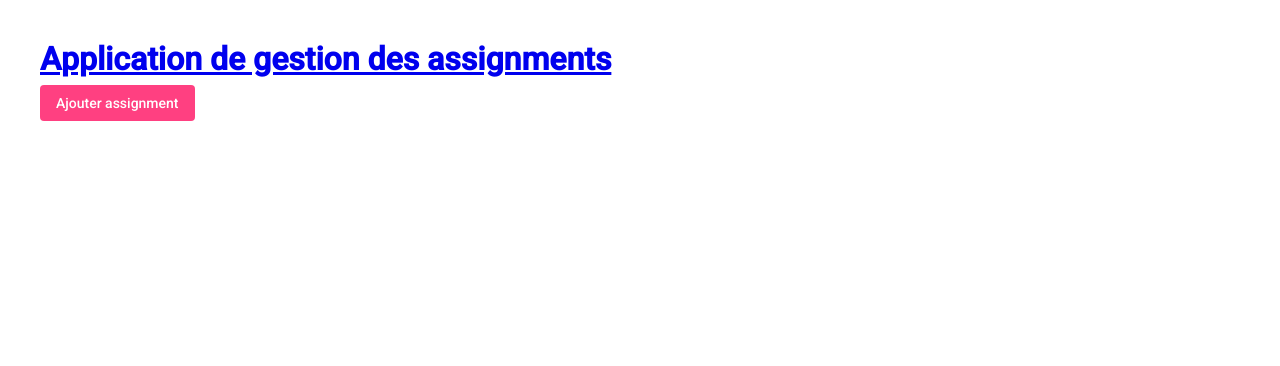
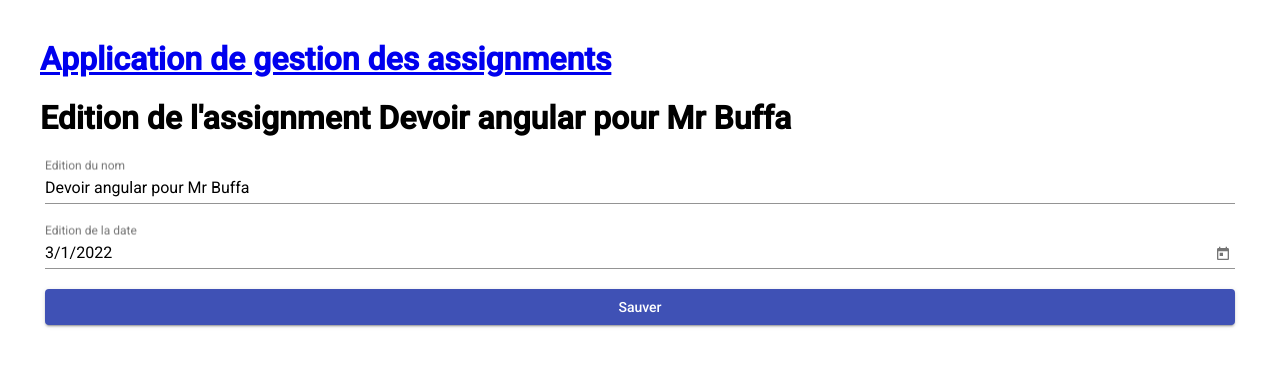
Before and after one commit to maximilien-yedo/assigmnt-app, an Angular app: page /assignment/1/edit in a window 1280 px wide. Before the commit this address led to /. Shown: the top 366 px of the page. Built offline with nearby package versions, Linux system fonts and the light colour scheme.

Commit message:
ajout de passage de queryparams et de fragment et ajout d'un bouton EDIT et d'un composant d'édition

```diff
--- a/src/app/app.component.html
+++ b/src/app/app.component.html
@@ -1,13 +1,6 @@
 <h1>
   <nav>
     <a routerLink="/home">Application de gestion des assignments</a>&nbsp;
-      <div class="ajouterBtn">
-    <a routerLink="/add">
-      <button mat-flat-button color="accent" >
-        Ajouter assignment
-      </button>
-    </a>
-  </div>
   </nav>
 </h1>
 <!--
--- a/src/app/assignments/add-assignment/add-assignment.component.ts
+++ b/src/app/assignments/add-assignment/add-assignment.component.ts
@@ -1,4 +1,5 @@
 import { Component, OnInit } from '@angular/core';
+import { Router } from '@angular/router';
 import { AssignmentsService } from 'src/app/shared/assignments.service';
 import { Assignment } from '../assignment.model';
 
@@ -12,7 +13,8 @@
  nomAssignment = "";
  dateDeRenduAssignment!:Date;
 
-  constructor(private assignmentsService:AssignmentsService) { }
+  constructor(private assignmentsService:AssignmentsService,
+              private router:Router) { }
 
   ngOnInit(): void {
   }
@@ -33,6 +35,8 @@
 
       // on doit naviguer vers l'URL qui affiche la liste ("" ou "/home")
       // on doit naviguer par programme
+      // on retourne à la page d'accueil
+      this.router.navigate(["/home"]);
     })
   }
 
--- a/src/app/assignments/assignment-detail/assignment-detail.component.html
+++ b/src/app/assignments/assignment-detail/assignment-detail.component.html
@@ -6,6 +6,9 @@
     <mat-checkbox *ngIf="!assignmentTransmis.rendu" (click)="onAssignmentRendu()">
       Rendu
     </mat-checkbox>
+
+    <button mat-raised-button color="primary" (click)="onClickEdit()">EDIT</button>
+
     <button mat-flat-button color="warn" (click)="onDeleteAssignment()">DELETE</button>
   </div>
 </mat-card>
--- a/src/app/assignments/assignment-detail/assignment-detail.component.ts
+++ b/src/app/assignments/assignment-detail/assignment-detail.component.ts
@@ -1,5 +1,5 @@
 import { Component, OnInit } from '@angular/core';
-import { ActivatedRoute } from '@angular/router';
+import { ActivatedRoute, Router } from '@angular/router';
 import { AssignmentsService } from 'src/app/shared/assignments.service';
 import { Assignment } from '../assignment.model';
 
@@ -12,7 +12,8 @@
   assignmentTransmis?: Assignment;
 
   constructor(private assignmentsService: AssignmentsService,
-              private route:ActivatedRoute) {}
+              private route:ActivatedRoute,
+              private router:Router) {}
 
   ngOnInit(): void {
     // le + force la conversion "string" vers "number"
@@ -38,6 +39,9 @@
 
           // pour cacher la vue de details une fois modifié
           this.assignmentTransmis = undefined;
+
+          // on retourne à la page d'accueil
+          this.router.navigate(["/home"]);
         });
     }
   }
@@ -51,7 +55,22 @@
 
           // pour cacher la vue de details une fois supprimé
           this.assignmentTransmis = undefined;
+
+          // on retourne à la page d'accueil
+          this.router.navigate(["/home"]);
         });
     }
   }
+
+  onClickEdit() {
+    this.router.navigate(['/assignment', this.assignmentTransmis?.id, 'edit'],
+    {
+      queryParams : {
+        nom:this.assignmentTransmis?.nom,
+        debug:true,
+        age:56
+      },
+      fragment:"edition"
+    });
+  }
 }
--- /dev/null
+++ b/src/app/edit-assignment/edit-assignment.component.css
@@ -0,0 +1,5 @@
+.form {
+  display:flex;
+  flex-direction: column;
+  margin:5px;
+}
--- /dev/null
+++ b/src/app/edit-assignment/edit-assignment.component.html
@@ -0,0 +1,17 @@
+<div class="container" *ngIf="assignment">
+  <h1>Edition de l'assignment {{assignment.nom}}</h1>
+  <form ngForm class="form">
+    <mat-form-field>
+      <input matInput placeholder="Edition du nom" [(ngModel)]="nomAssignment" name="assignment-name">
+    </mat-form-field>
+    <mat-form-field>
+      <input matInput [matDatepicker]="picker" placeholder="Edition de la date" [(ngModel)]="dateDeRendu" name="date">
+      <mat-datepicker-toggle matSuffix [for]="picker">
+      </mat-datepicker-toggle>
+      <mat-datepicker #picker></mat-datepicker>
+    </mat-form-field>
+    <button mat-raised-button color="primary" (click)="onSaveAssignment()">
+      Sauver
+    </button>
+  </form>
+</div>
--- /dev/null
+++ b/src/app/edit-assignment/edit-assignment.component.ts
@@ -0,0 +1,64 @@
+import { Component, OnInit } from '@angular/core';
+import { ActivatedRoute, Router } from '@angular/router';
+import { AssignmentsService } from 'src/app/shared/assignments.service';
+import { Assignment } from '../assignments/assignment.model';
+
+@Component({
+  selector: 'app-edit-assignment',
+  templateUrl: './edit-assignment.component.html',
+  styleUrls: ['./edit-assignment.component.css'],
+})
+export class EditAssignmentComponent implements OnInit {
+  assignment!: Assignment | undefined;
+  nomAssignment?: string;
+  dateDeRendu?: Date;
+
+  constructor(
+    private assignmentsService: AssignmentsService,
+    private route: ActivatedRoute,
+    private router: Router
+  ) {}
+
+  ngOnInit(): void {
+    console.log("QUERY PARAMS :");
+    console.log(this.route.snapshot.queryParams);
+
+    console.log("FRAGMENT :");
+    console.log(this.route.snapshot.fragment);
+
+    this.getAssignment();
+  }
+  getAssignment() {
+    // on récupère l'id dans le snapshot passé par le routeur
+    // le "+" force l'id de type string en "number"
+    const id = +this.route.snapshot.params['id'];
+    this.assignmentsService.getAssignment(id)
+    .subscribe(assignment => {
+      this.assignment = assignment;
+
+      // pour pré-remplir le formulaire
+      this.nomAssignment = assignment?.nom;
+      this.dateDeRendu = assignment?.dateDeRendu;
+    });
+  }
+
+  onSaveAssignment() {
+    if (!this.assignment) return;
+
+    if (this.nomAssignment) {
+      this.assignment.nom = this.nomAssignment;
+    }
+
+    if (this.dateDeRendu) {
+      this.assignment.dateDeRendu = this.dateDeRendu;
+    }
+
+    this.assignmentsService
+      .updateAssignment(this.assignment)
+      .subscribe(message => {
+        console.log(message);
+        // navigation vers la home page
+        this.router.navigate(['/home']);
+      });
+  }
+}
```
Also changed, not shown: src/app/app.module.ts (+7 -1 lines).
